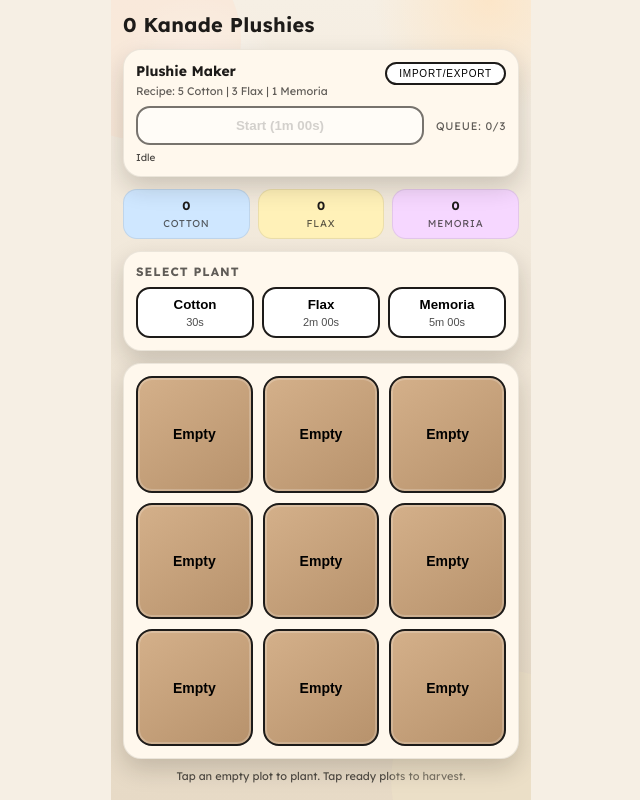
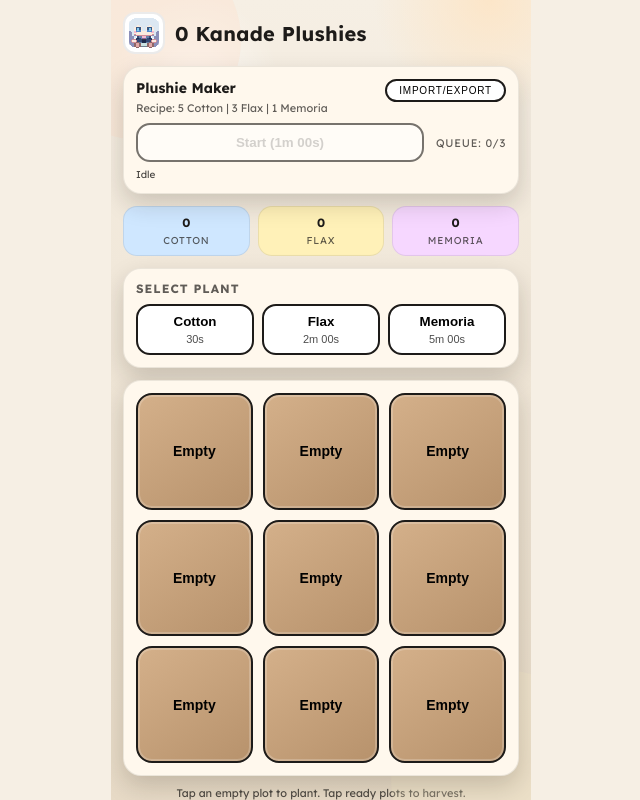
Before and after one commit to cocogatling/PlushClickerMobile, a plain HTML site: page index.html in a window 1280 px wide. Shown: the whole page, without its empty margins (319-959 px from the left). Drawn offline with Linux system fonts and the light colour scheme.

Commit message:
added header icon

```diff
--- a/index.html
+++ b/index.html
@@ -94,6 +94,21 @@
 			align-items: center;
 			justify-content: space-between;
 			margin-bottom: clamp(8px, 2.4vw, 12px);
+		}
+
+		.header-left{
+			display: flex;
+			align-items: center;
+			gap: 10px;
+		}
+
+		.header-icon{
+			width: clamp(34px, 7vw, 42px);
+			height: clamp(34px, 7vw, 42px);
+			border-radius: 12px;
+			background: #fff;
+			border: 2px solid rgba(0,0,0,0.08);
+			padding: 4px;
 		}
 
 		.craft-actions{
@@ -486,7 +501,10 @@
 <body>
 	<main class="app">
 		<header class="header">
-			<div class="kanade-total"><span id="kanadeCount">0</span> Kanade Plushies</div>
+			<div class="header-left">
+				<img class="header-icon" src="icons/icon.svg" alt="Kanade plushie icon" />
+				<div class="kanade-total"><span id="kanadeCount">0</span> Kanade Plushies</div>
+			</div>
 		</header>
 
 		<section class="panel craft">
```
